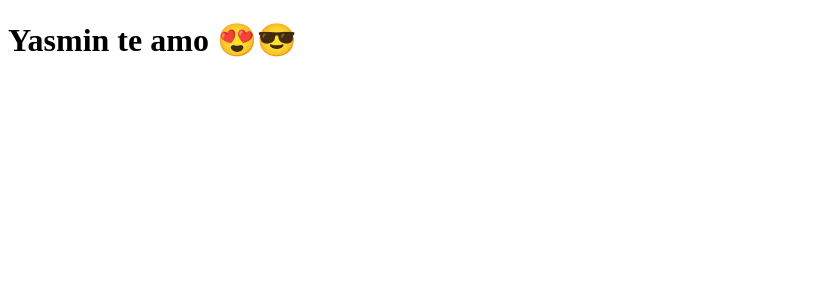
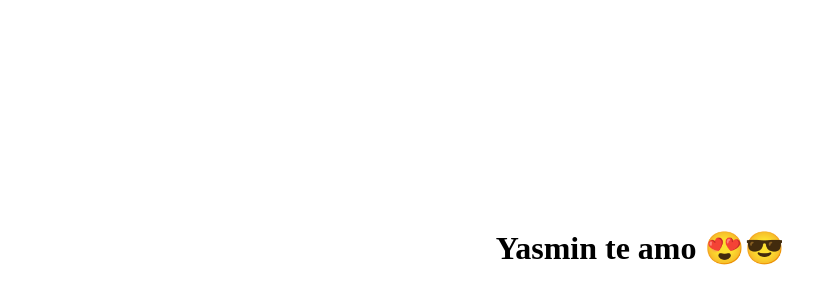
Before and after one commit to SousaMatheus/clone-tabnews.com.br, a Next.js app: page / in a window 1280 px wide. Shown: the top 304 px of the page, without its empty margins (0-837 px from the left). Built offline with nearby package versions, Linux system fonts and the light colour scheme.

Commit message:
centraliza pagina em construcao

```diff
--- a/pages/index.js
+++ b/pages/index.js
@@ -1,4 +1,15 @@
 function Home() {
-  return <h1>Yasmin te amo 😍😎</h1>;
+  const styleHome = {
+    marginLeft: "auto",
+    marginRight: "auto",
+    textAlign: "center",
+    paddingTop: "200px",
+  };
+
+  return (
+    <div style={styleHome}>
+      <h1>Yasmin te amo 😍😎</h1>
+    </div>
+  );
 }
 export default Home;
```
